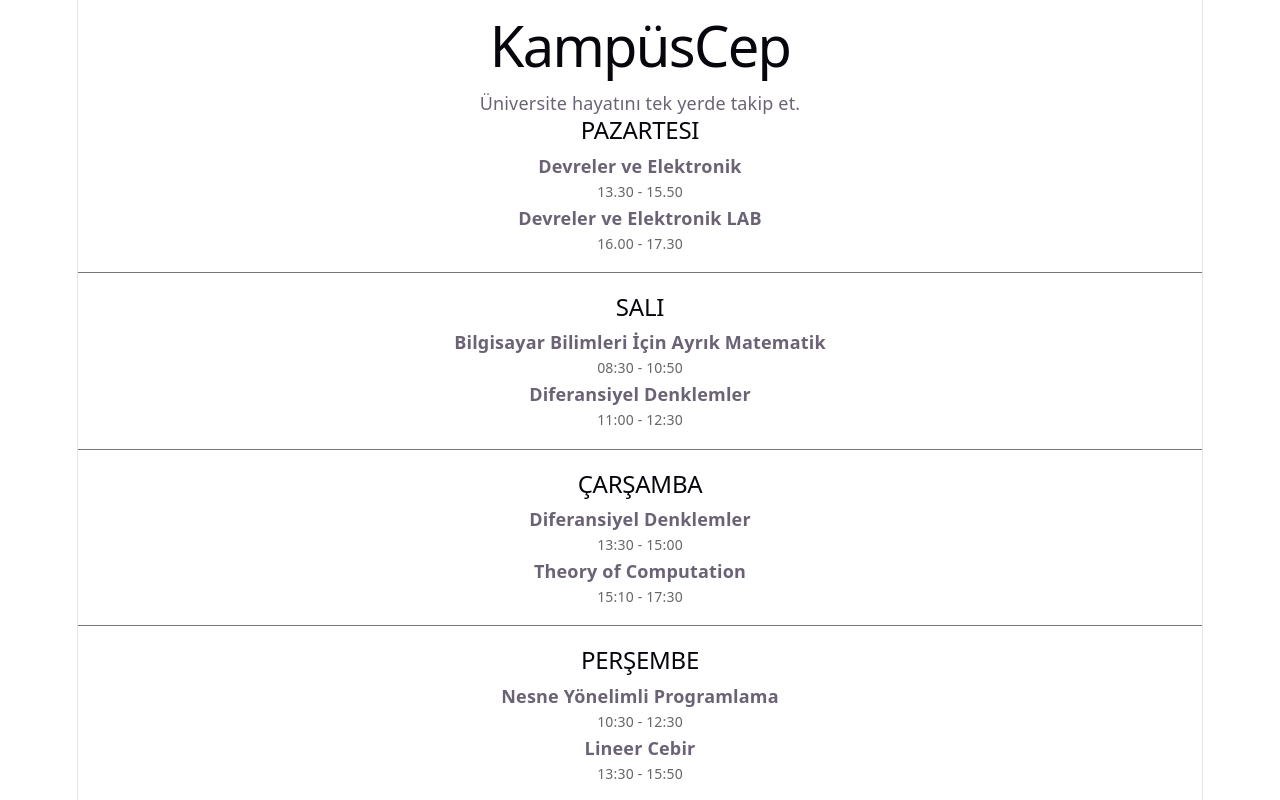
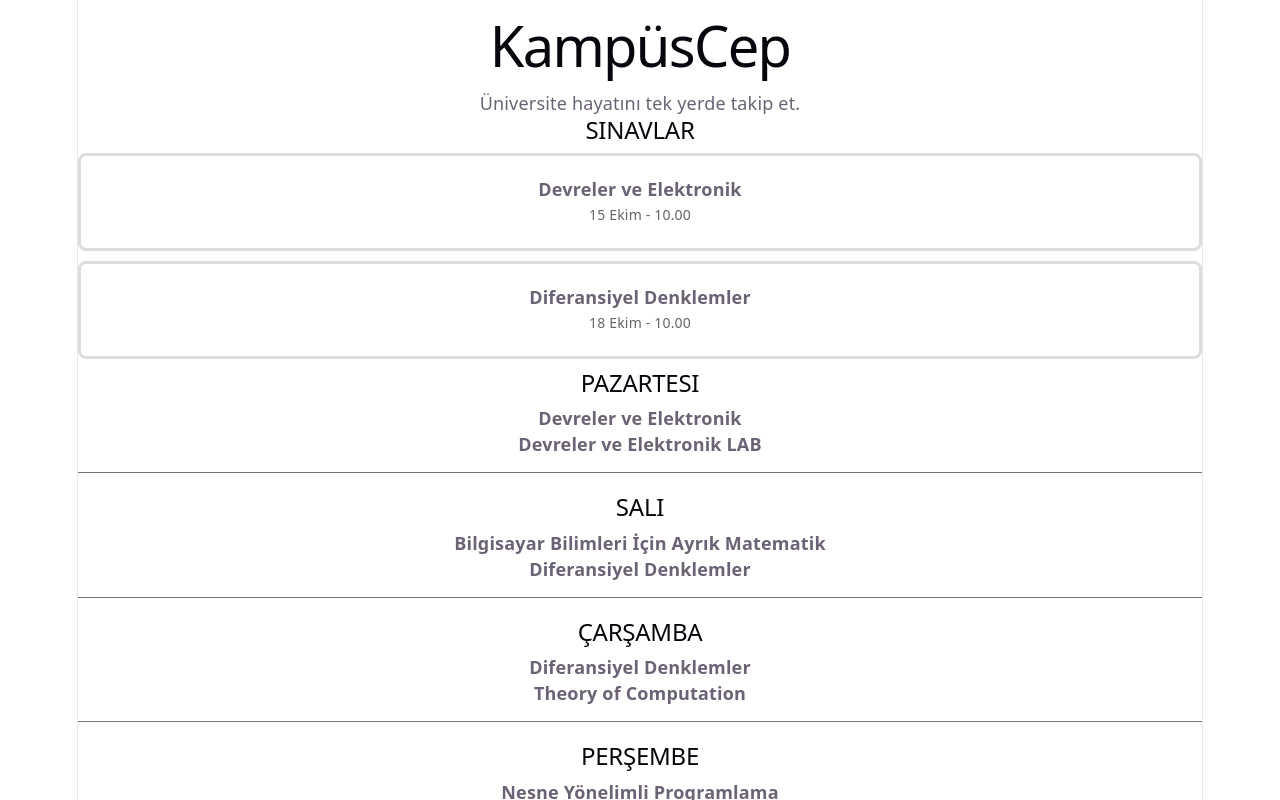
Before and after one commit to Mas3121/kampuscep, a React (Vite) app: page / in a window 1280 px wide. Shown: the top 800 px of the page. Built offline with nearby package versions, Linux system fonts and the light colour scheme.

Commit message:
Sınavlar bölümü ve tarih formatlama

```diff
--- a/src/App.css
+++ b/src/App.css
@@ -194,3 +194,9 @@ h2 {
   font-weight: bold;
   font-size: 18px;
 }
+.sinav{
+  border: 3px solid #ddd;
+  padding: 20px;
+  margin-bottom: 10px;
+  border-radius: 8px;
+}
--- a/src/App.jsx
+++ b/src/App.jsx
@@ -55,11 +55,49 @@ function App() {
   bitis: "12:30"
 },
 ]
+const sinavlar = [
+{
+  ders: "Devreler ve Elektronik",
+  tarih: "2026-10-15",
+  saat: "10.00"
+},
+{
+  ders: "Diferansiyel Denklemler",
+  tarih: "2026-10-18",
+  saat: "10.00"
+},
+]
 
   return (
     <div>
       <h1>KampüsCep</h1>
       <p>Üniversite hayatını tek yerde takip et.</p>
+      <h2>Sınavlar</h2>
+      {sinavlar.map((sinav) => {
+         const tarih = new Date(sinav.tarih)
+        const ay = tarih.getMonth()
+         const aylar = [
+  "Ocak",
+  "Şubat",
+  "Mart",
+  "Nisan",
+  "Mayıs",
+  "Haziran",
+  "Temmuz",
+  "Ağustos",
+  "Eylül",
+  "Ekim",
+  "Kasım",
+  "Aralık"
+]
+         const ayAdi = aylar[ay]
+         return (
+<div className="sinav">
+          <p className="ders">{sinav.ders}</p>
+          <p style={{ color: "#666", fontSize:"14px"}}>{tarih.getDate()} {ayAdi} - {sinav.saat}</p>
+        </div>
+         )
+})}
       {["Pazartesi", "Salı", "Çarşamba", "Perşembe", "Cuma"].map((gun) => (
         <div className="gun">
           <h2>{gun}</h2>
@@ -68,9 +106,6 @@ function App() {
           .map((ders) => (
       <div>
       <p className="ders">{ders.ders}</p>
-      <p style={{ color: "#666", fontSize: "14px" }}>
-  {ders.baslangic} - {ders.bitis}
-</p>
       </div>
       ))}
     </div>
```
